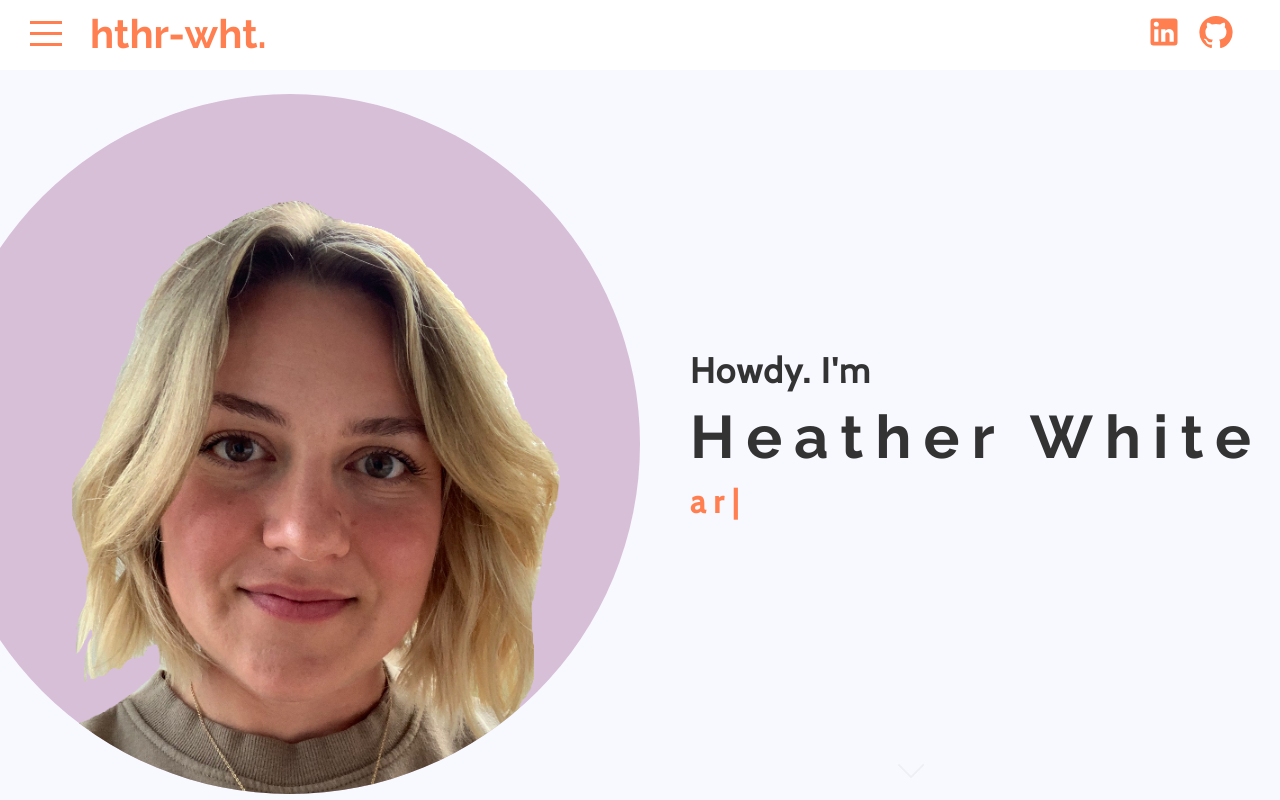
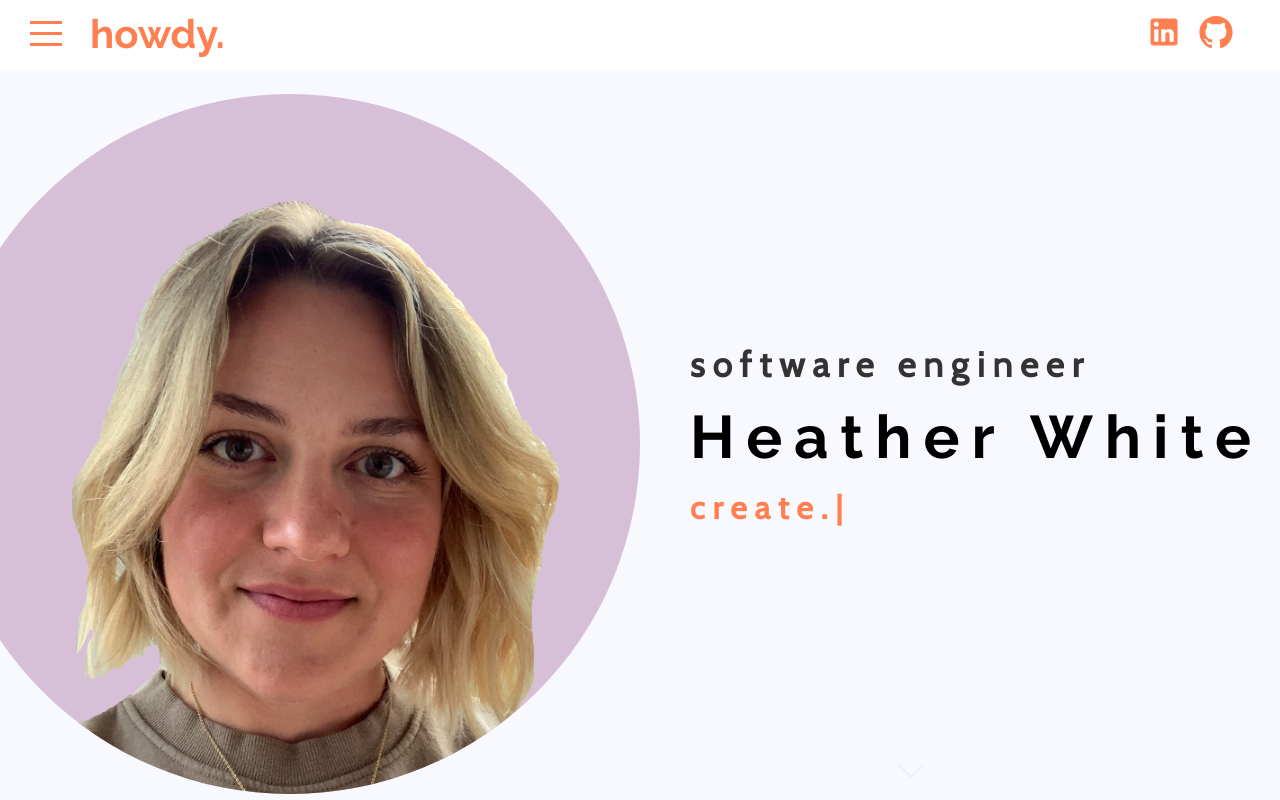
Before and after one commit to HTHR-WHT/0422, a React (Create React App) app: page / in a window 1280 px wide. Built offline with nearby package versions, Linux system fonts and the light colour scheme.

Commit message:
EDIT: intro & nav text

```diff
--- a/src/components/intro/Intro.jsx
+++ b/src/components/intro/Intro.jsx
@@ -10,7 +10,7 @@ const Intro = () => {
       showCursor: true,
       backDelay: 1500,
       backSpeed: 60,
-      strings: ["software engineer", "artist", "designer"],
+      strings: ["code.", "create.", "collaborate."],
     });
   }, []);
 
@@ -23,7 +23,7 @@ const Intro = () => {
       </div>
       <div className="right">
         <div className="wrapper">
-          <h2>Howdy. I'm</h2>
+          <h2>software engineer</h2>
           <h1>Heather White</h1>
           <h3>
             <span ref={textRef}></span>
--- a/src/components/intro/intro.scss
+++ b/src/components/intro/intro.scss
@@ -38,20 +38,22 @@
       justify-content: center;
 
       h1 {
-        color: #333333;
+        color: black;
         font-size: 3.75rem;
+        font-weight: 700;
         letter-spacing: 0.75rem;
-        margin: 0.625rem 0;
+        margin: 1rem 0;
       }
 
       h2 {
         color: #333333;
         font-family: Cabin;
         font-size: 2.188rem;
-        letter-spacing: 0.1rem;
+        letter-spacing: 0.5rem;
       }
 
       h3 {
+        color: #333333;
         letter-spacing: 0.5rem;
         font-size: 2rem;
       }
@@ -60,7 +62,6 @@
         font-size: inherit;
         color: $mainColor;
         font-family: Cabin;
-
       }
 
       .ityped-cursor {
--- a/src/components/navbar/Navbar.jsx
+++ b/src/components/navbar/Navbar.jsx
@@ -13,7 +13,7 @@ const Navbar = ({ menuOpen, setMenuOpen }) => {
             <span className="line3"></span>
           </div>
           <a href="#intro" className="logo">
-            hthr-wht.
+            howdy.
           </a>
         </div>
         <div className="right">
@@ -23,10 +23,22 @@ const Navbar = ({ menuOpen, setMenuOpen }) => {
               target="_blank"
               rel="noreferrer"
             >
-              <LinkedInIcon className="icon" fontSize="large" aria-label="linkedIn link" />
+              <LinkedInIcon
+                className="icon"
+                fontSize="large"
+                aria-label="linkedIn link"
+              />
             </a>
-            <a href="https://github.com/HTHR-WHT" target="_blank" rel="noreferrer">
-            <GitHubIcon className="icon" fontSize="large" aria-label="github repo link" />
+            <a
+              href="https://github.com/HTHR-WHT"
+              target="_blank"
+              rel="noreferrer"
+            >
+              <GitHubIcon
+                className="icon"
+                fontSize="large"
+                aria-label="github repo link"
+              />
             </a>
           </div>
         </div>
```
